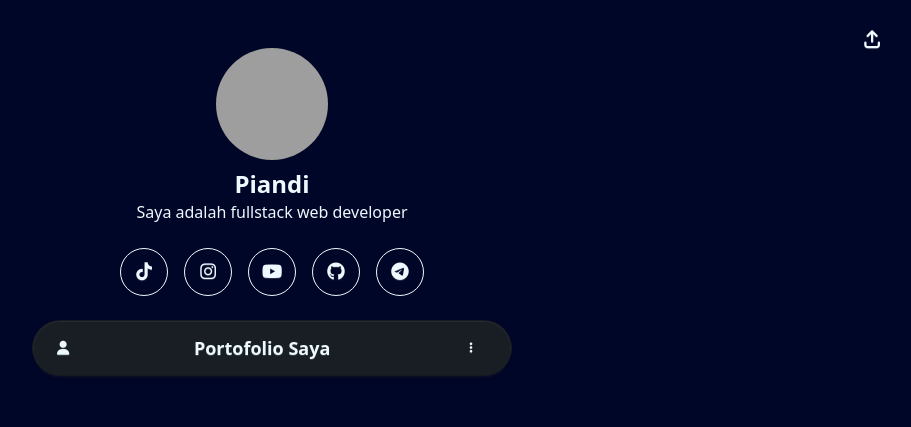
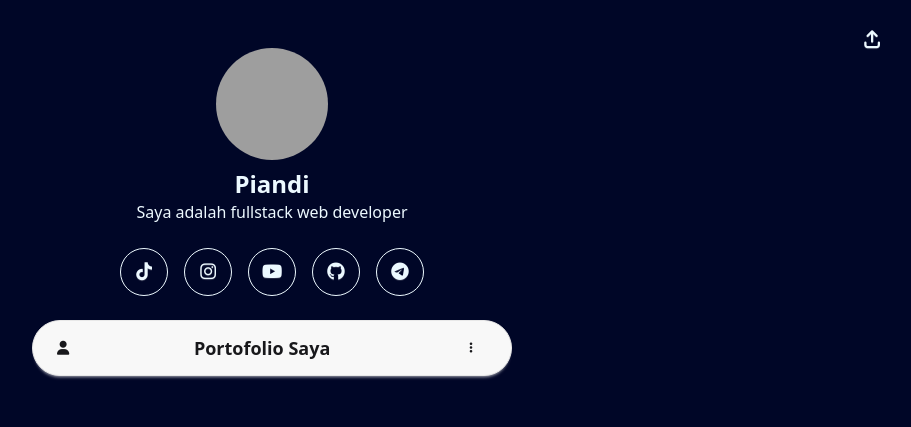
Before and after one commit to pianndi/find-me, a plain HTML site: page index.html in a window 1280 px wide. Shown: the whole page, without its empty margins (368-1279 px from the left). Drawn offline with nearby package versions, Linux system fonts and the light colour scheme; some packages are replaced by stand-ins of ours; grey boxes are pictures that could not be loaded; a script that the page names is missing.

Commit message:
change links to light theme

```diff
--- a/index.html
+++ b/index.html
@@ -162,7 +162,7 @@
     <ul class="flex flex-col gap-4 w-full px-4">
       <li>
         <a class="btn btn-xl justify-between w-full bg-base-200 rounded-full" href="https://pianndi.github.io/"
-          target="_blank">
+          target="_blank" data-theme="light">
           <i class="fa-solid fa-user text-sm"></i>
           <span class="text-lg">Portofolio Saya</span>
           <button class="btn btn-ghost btn-sm btn-circle">
```
